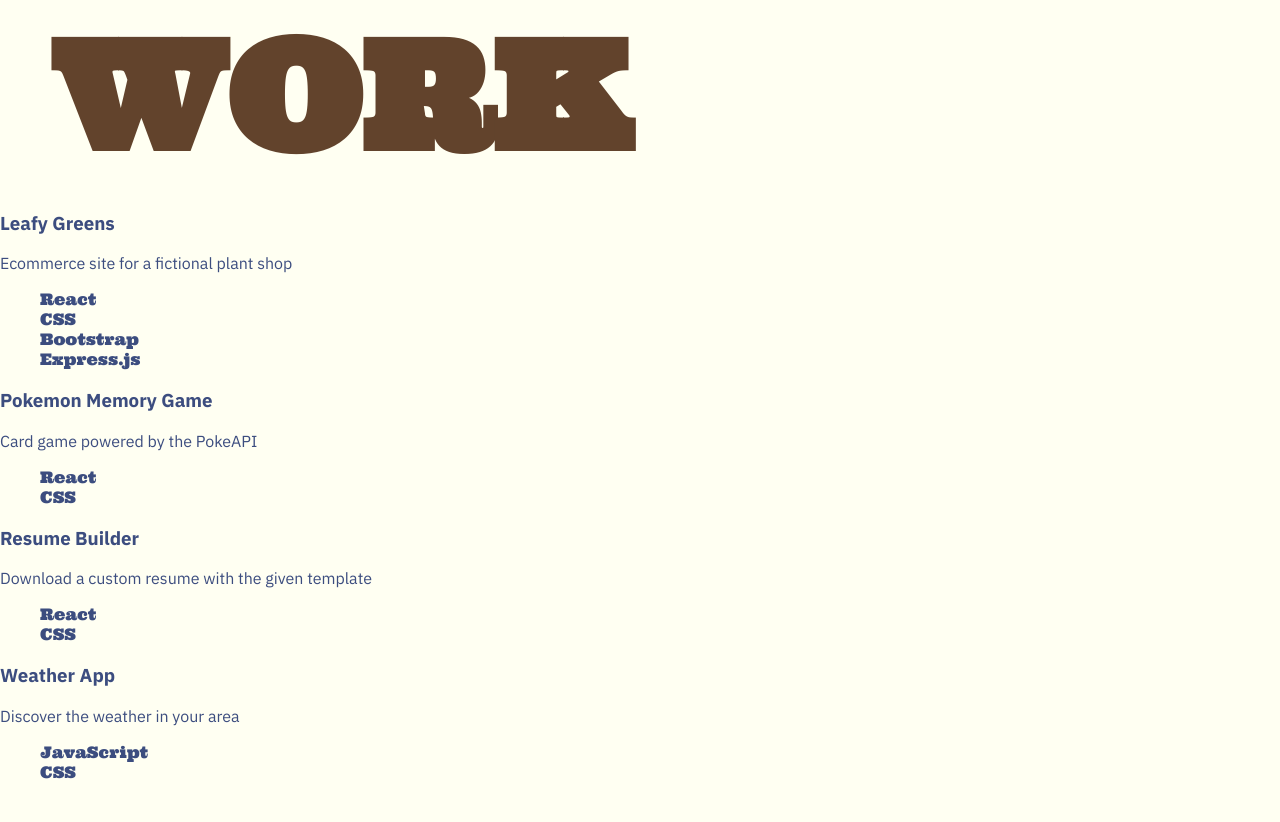
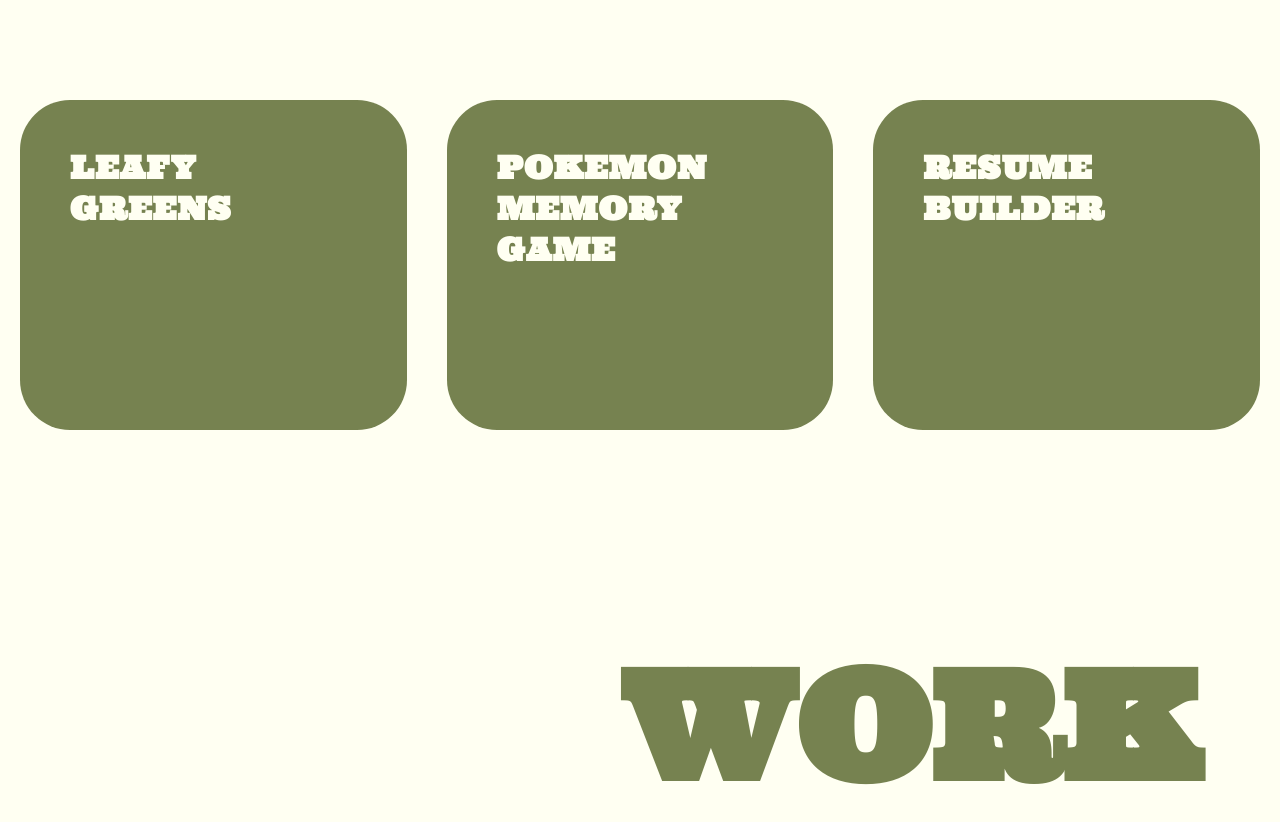
Before and after one commit to huntkay1/portfolio, a React (Vite) app: page /work in a window 1280 px wide. Before the commit the page ends 800 px from the top, so only its background shows below. Built offline with nearby package versions, Linux system fonts and the light colour scheme.

Commit message:
Update work styling

```diff
--- a/src/components/Work.jsx
+++ b/src/components/Work.jsx
@@ -1,9 +1,10 @@
 import '../styles/Work.css'
+import { useState } from 'react'
 
 function Work() {
     const workData = [
         {
-            name: 'Leafy Greens',
+            name: 'LEAFY GREENS',
             description: 'Ecommerce site for a fictional plant shop',
             tech: ['React', 'CSS', 'Bootstrap', 'Express.js'],
             website: '',
@@ -11,7 +12,7 @@
             img: ''
         },
         {
-            name: 'Pokemon Memory Game',
+            name: 'POKEMON MEMORY GAME',
             description: 'Card game powered by the PokeAPI',
             tech: ['React', 'CSS'],
             website: '',
@@ -19,38 +20,39 @@
             img: ''
         },
         {
-            name: 'Resume Builder',
+            name: 'RESUME BUILDER',
             description: 'Download a custom resume with the given template',
             tech: ['React', 'CSS'],
             website: '',
             github: '',
             img: ''
         },
-        {
-            name: 'Weather App',
-            description: 'Discover the weather in your area',
-            tech: ['JavaScript', 'CSS'],
-            website: '',
-            github: '',
-            img: ''
-        }
     ]
-    return(
+
+    const [expandedIndex, setExpandedIndex] = useState(null);
+
+    const handleMouseEnter = (index) => setExpandedIndex(index);
+    const handleMouseLeave = () => setExpandedIndex(null);
+
+    return (
         <div>
-            <h2 className='page-header'>WORK</h2>
             <div className='work-container'>
                 {workData.map((item, index) =>
                     <div key={index} className='card'>
+
                         <h3>{item.name}</h3>
-                        <p>{item.description}</p>
-                        <ul className='tech-list'>
+                        <p className='hidden-content'>{item.description}</p>
+                        <ul className='tech-list hidden-content'>
                             {item.tech.map((tech, index) =>
                                 <li key={index}>{tech}</li>
                             )}
                         </ul>
+
                     </div>
                 )}
             </div>
+
+            <h2 className='page-header'>WORK</h2>
         </div>
     )
 }
--- a/src/styles/Work.css
+++ b/src/styles/Work.css
@@ -1,6 +1,49 @@
 .page-header {
     color: var(--BROWN-COLOR);
     font-size: 150px;
-    padding-left: 50px;
+    display: flex;
+    justify-content: flex-end;
+    padding-right: 80px;
+    margin-top: 200px;
+}
 
+
+.work-container {
+    display: flex;
+    justify-content: center;
+    margin-top: 100px;
 }
+
+.card {
+    background-color: var(--BROWN-COLOR);
+    width: 300px;
+    height: 300px;
+    transition: width 750ms ease-in-out;
+    margin: 0 20px;
+    border-radius: 50px;
+    padding: 15px 50px;
+    display: flex;
+}
+
+.card h3 {
+    font-size: 2.5vw;
+    align-self: flex-start;
+    font-family: var(--ACCENT-FONT);
+    letter-spacing: 1px;
+}
+
+.card h3, .card p, .card li {
+    color: #FFFFF2;
+}
+
+.hidden-content {
+    display: none;
+}
+
+.card:hover {
+    width: 200%;
+}
+
+.card:hover .hidden-content {
+    display: flex;
+}
--- a/src/styles/index.css
+++ b/src/styles/index.css
@@ -5,7 +5,8 @@
     --MAIN-FONT: 'IBM Plex Sans', serif;
     /* --BLUE-COLOR: #013D80; */
     --BLUE-COLOR: #3C4D7F;
-    --BROWN-COLOR: #62432C;
+    /* --BROWN-COLOR: #62432C; */
+    --BROWN-COLOR: #768250;
 }
 
 body {
```
